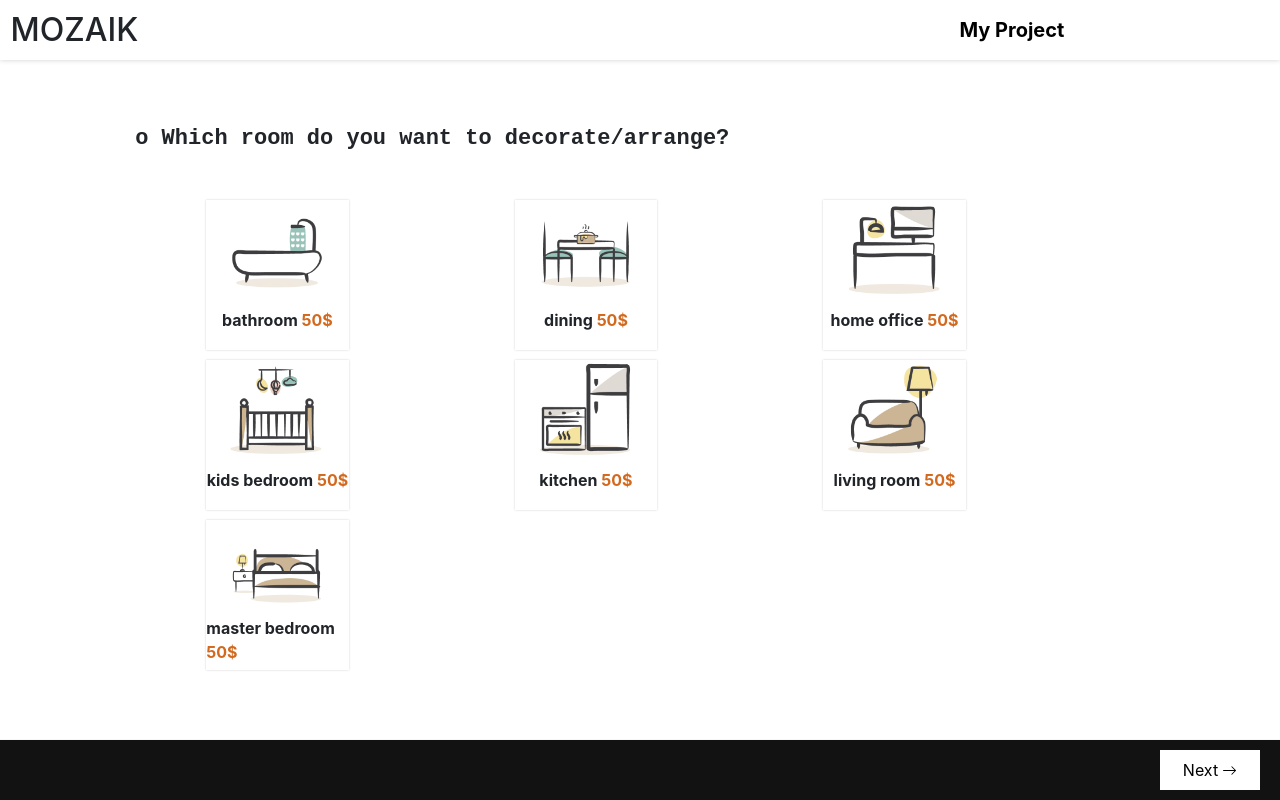
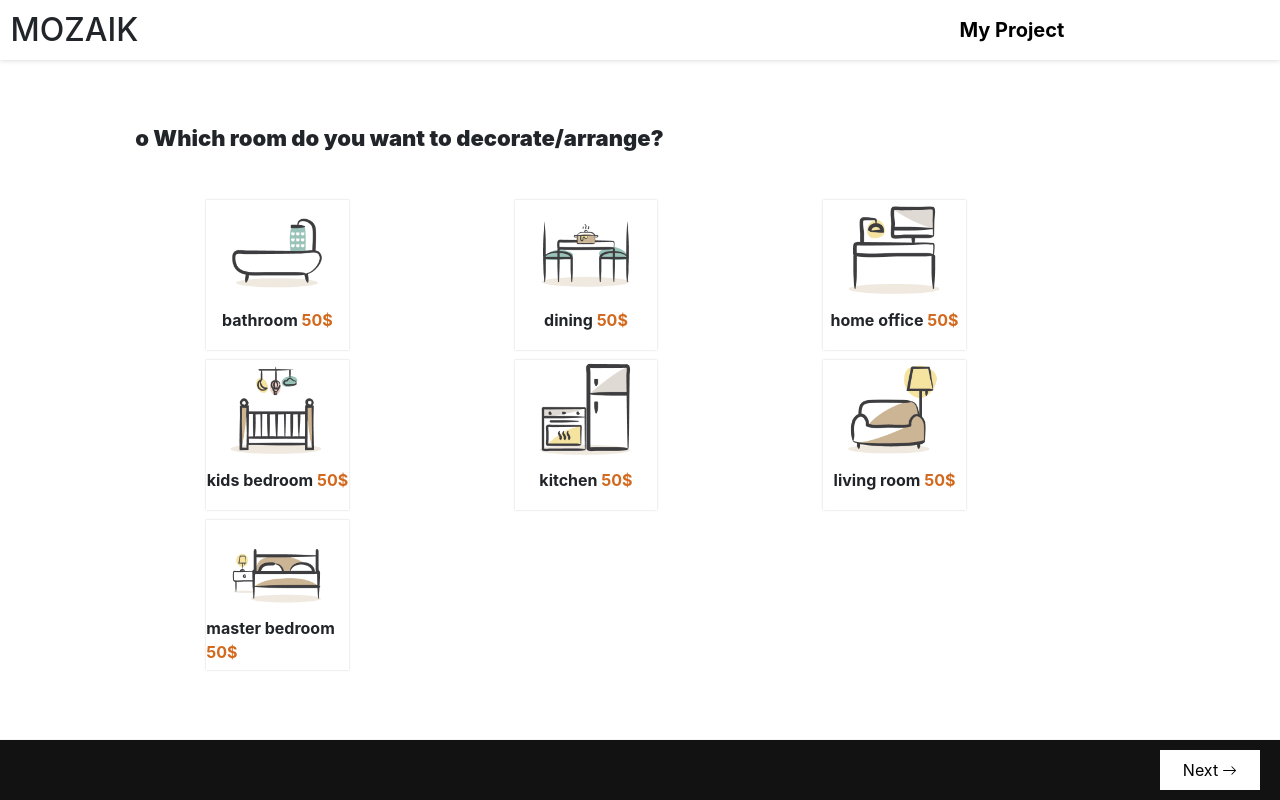
Before and after one commit to ArseneMerci/promotion-typeform, a Next.js app: page /order in a window 1280 px wide. Built offline with nearby package versions, Linux system fonts and the light colour scheme.

Commit message:
fixed title fonts on order form

```diff
--- a/components/steps/step_three.jsx
+++ b/components/steps/step_three.jsx
@@ -146,7 +146,7 @@ const StepThree = () => {
                         </RadioGroup>
                     </FormControl>
                 </div>
-                <div className="col-lg-8 col-md-12  mt-12">
+                <div className="col-lg-8 col-md-12">
                     <br />
                     <p className="text-title">
                         Is there any furniture you would like to keep?
--- a/styles/globals.css
+++ b/styles/globals.css
@@ -174,7 +174,7 @@ h1,h2,h4,h5,h5,p{
   border:none;
 }
 .text-title{
-  font-family: 'Courier New', Courier, monospace;
+  /* font-family: 'Courier New', Courier, monospace; */
   font-size:22px;
   font-weight: 900;
   margin-bottom: 40px;
```
